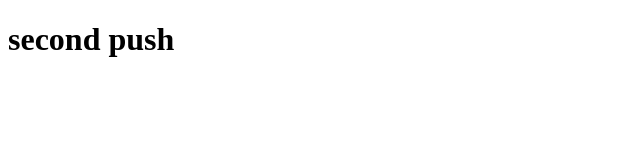
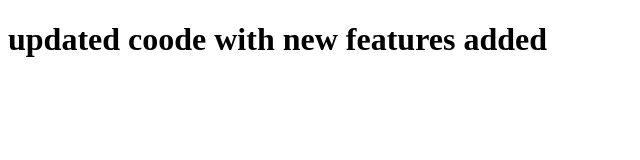
Before and after one commit to mownikakolli/git_demo, a plain HTML site: page index.html in a window 1280 px wide. Shown: the whole page, without its empty margins (0-640 px from the left). Drawn offline with Linux system fonts and the light colour scheme.

Commit message:
third push

```diff
--- a/index.html
+++ b/index.html
@@ -9,6 +9,6 @@
 
     </head>
     <body>
-        <h1>second push</h1>
+        <h1>updated coode with new features added</h1>
     </body>
 </html>
```
